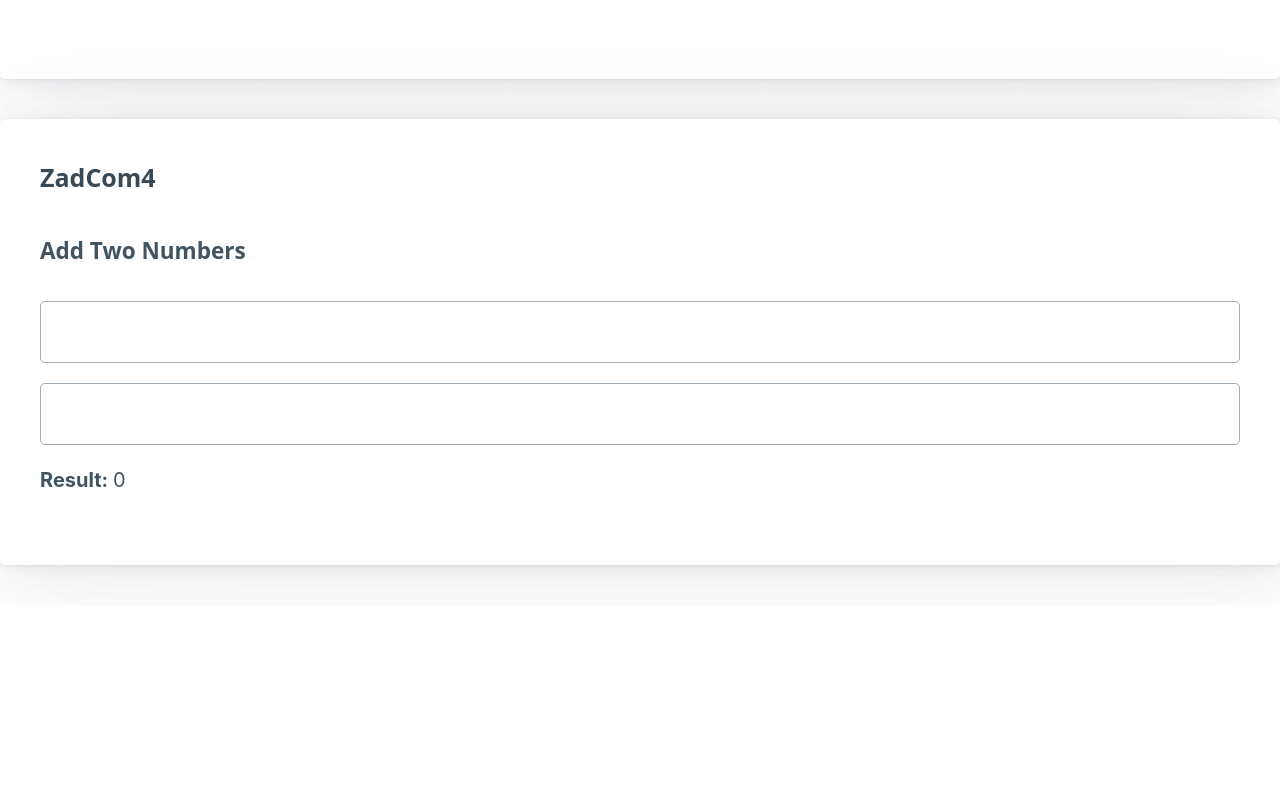
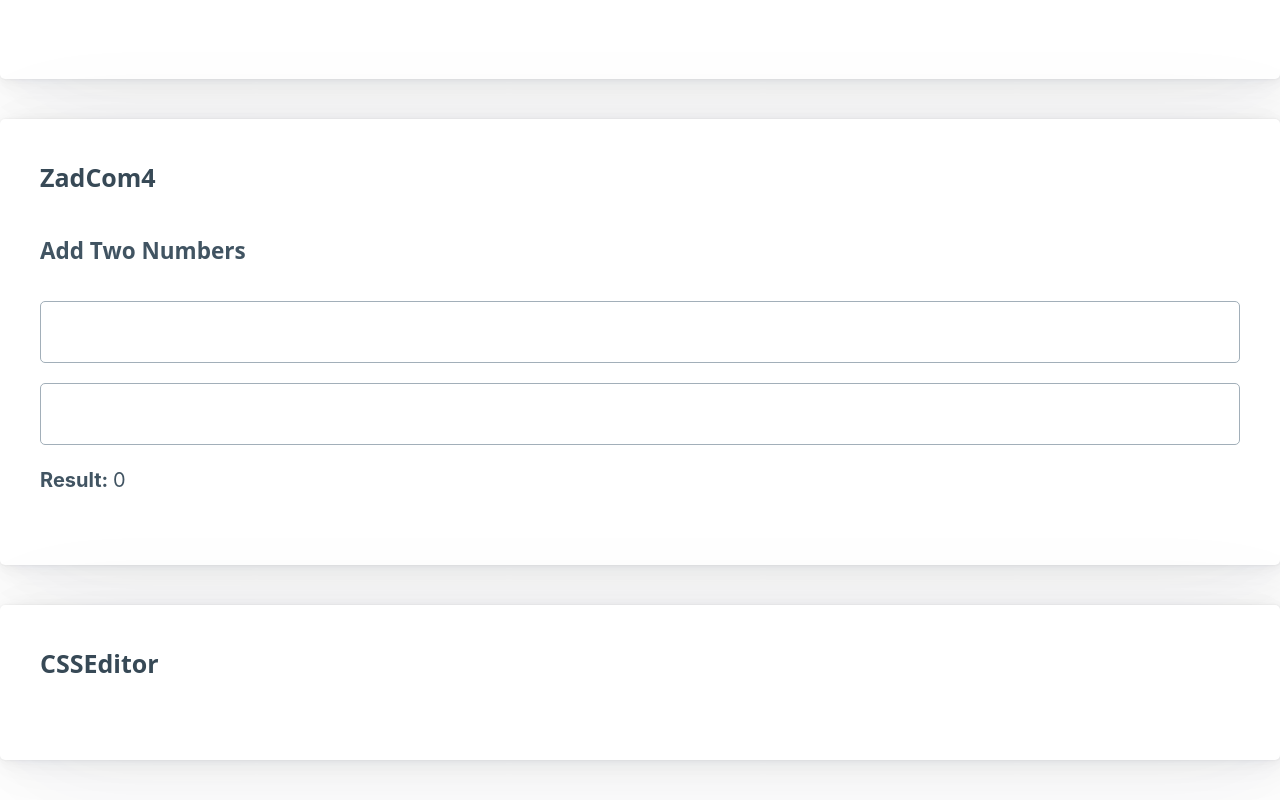
Before and after one commit to an93na/React_Nauka, a React (Create React App) app in the folder homework/: page / in a window 1280 px wide. Shown: the part 9230-10030 px from the top of the page. Before the commit the page ends 9835 px from the top, so only its background shows below. Built offline with nearby package versions, Linux system fonts and the light colour scheme.

Commit message:
add file CSSEditor.js

```diff
--- a/homework/src/App.js
+++ b/homework/src/App.js
@@ -20,6 +20,7 @@ import { ZadCom1 } from './ex3/zadCom1';
 import { ZadCom2 } from './ex3/zadCom2';
 import { ZadCom3 } from './ex3/ZadCom3';
 import { ZadCom4 } from './ex3/ZadCom4';
+import { CSSEditor } from './ex3/CSSEditor';
 
 
 
@@ -46,6 +47,7 @@ function App() {
       <ZadCom2/>
       <ZadCom3/>
       <ZadCom4/>
+      <CSSEditor/>
     </div>
 
   );
--- /dev/null
+++ b/homework/src/ex3/CSSEditor.js
@@ -0,0 +1,9 @@
+import React from "react";
+
+export const CSSEditor = () => {
+  return (
+    <article>
+      <h4>CSSEditor</h4>
+    </article>
+  );
+};
```
